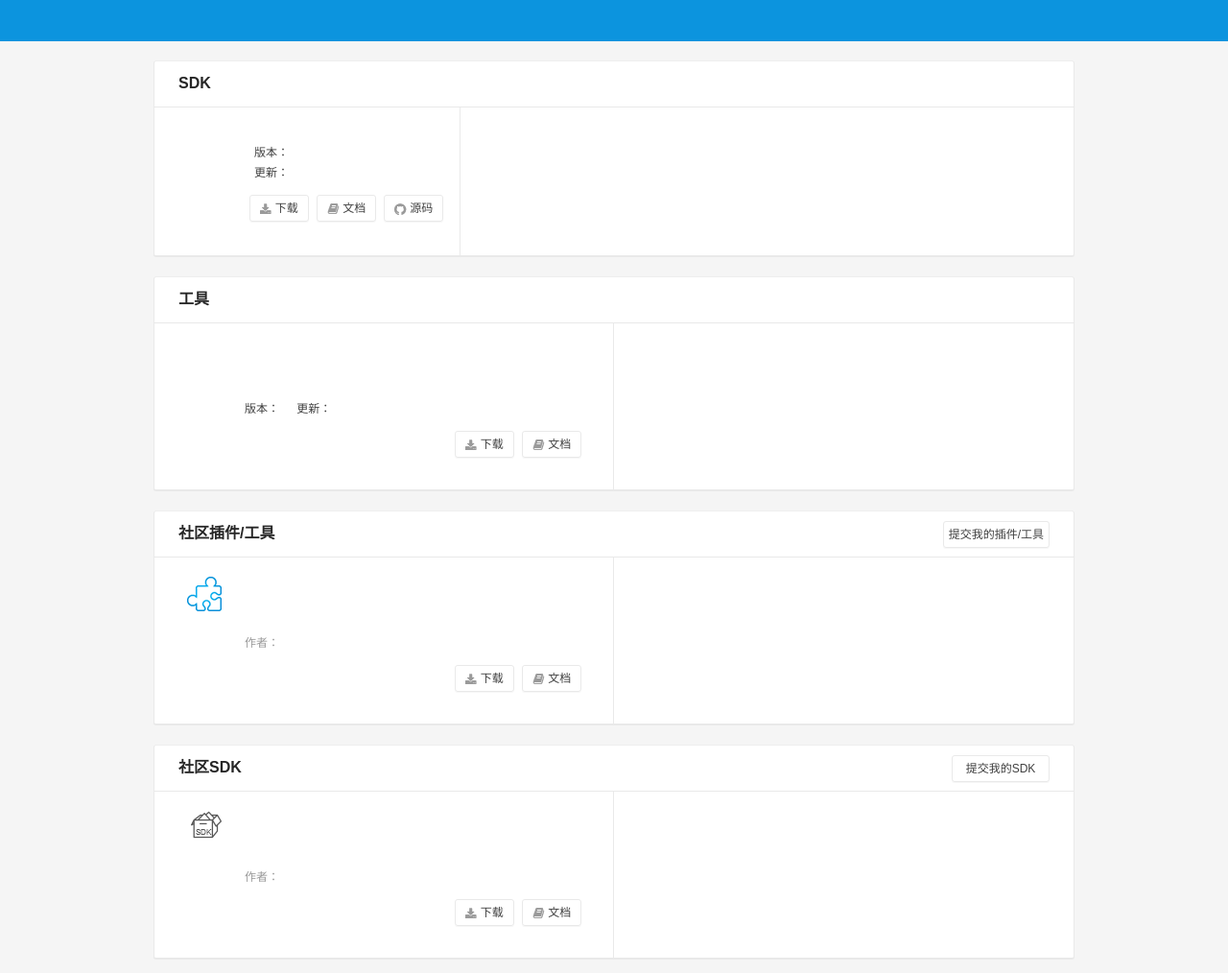
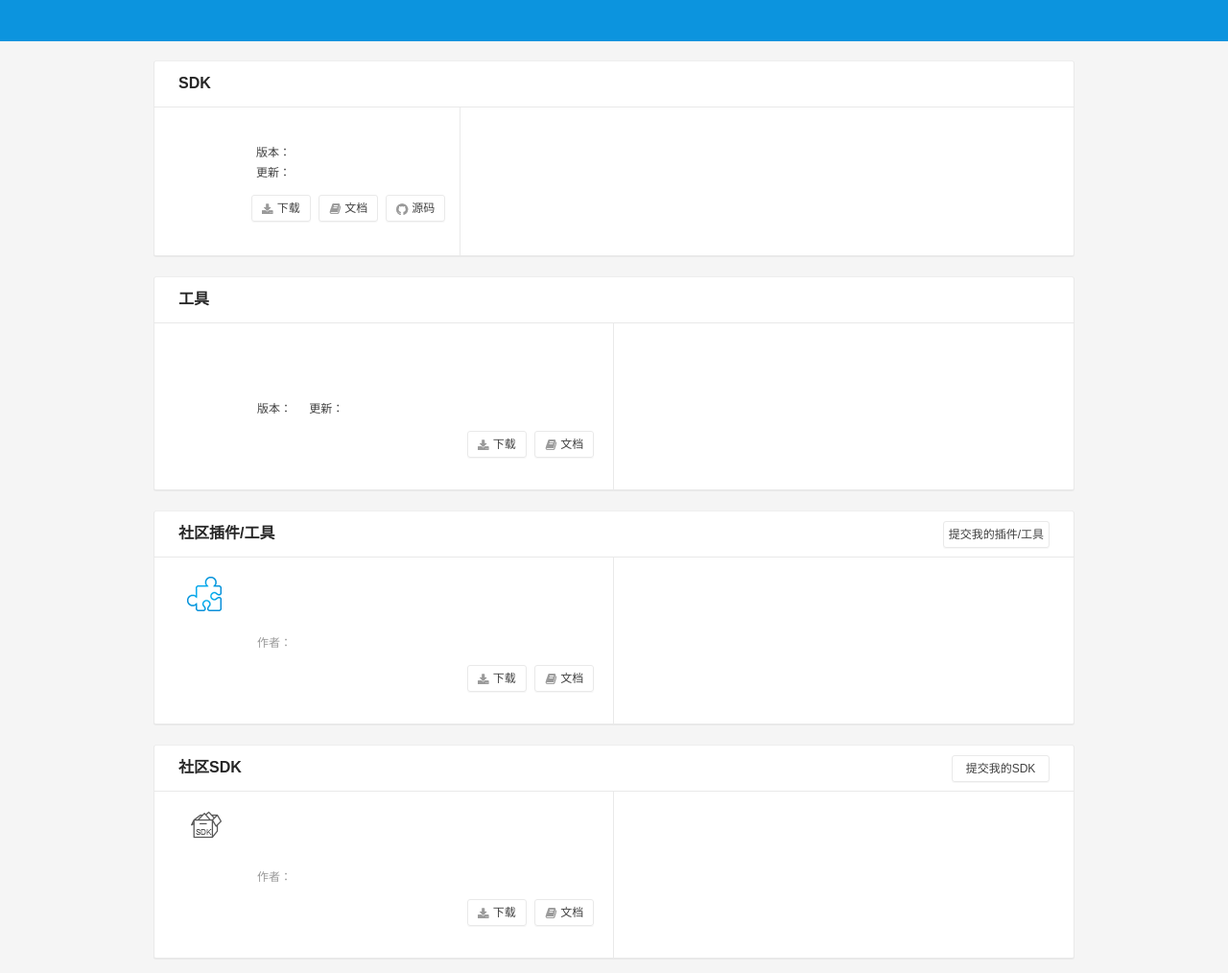
Before and after one commit to qiniu/developer.qiniu.com, a Jekyll site: the page built from download/index.markdown, in a window 1280 px wide. Shown: the whole page at 96% size. Built offline with Jekyll 4.4.1, drawn with Linux system fonts in a browser that asks for light colours; nearby versions of some CDN libraries; library files that are not in the unit come from our copies.

```diff
--- a/static/css/less/_header.less
+++ b/static/css/less/_header.less
@@ -3,6 +3,7 @@
 	height: 43px;
 	line-height: 43px;
 	background-color: rgb(12,148,222);
+	min-width: 960px;
 	a {
 		font-size: 12px;
 	}
--- a/static/css/less/_page-resource.less
+++ b/static/css/less/_page-download.less
@@ -51,7 +51,7 @@
                         margin-top: -1px;
                         padding:25px 20px 20px 20px;
                     }
-                    .logo,.content {
+                    .logo{
                         float: left;
                     }
                     .logo {
@@ -63,6 +63,7 @@
                         }
                     }
                     .content {
+                        float: right;
                         div {
                             color:@64;
                         }
@@ -122,7 +123,7 @@
                     padding:25px 15px 20px 20px;
                 }
                 .content {
-                    margin-left: 10px;
+                    //margin-left: 10px;
                 }
             }
         }
--- a/static/css/less/main.less
+++ b/static/css/less/main.less
@@ -32,7 +32,7 @@
 
 ----------*/
 @import "_page-index.less";
-@import "_page-resource.less";
+@import "_page-download.less";
 @import "_page-api.less";
 @import "_page-api-index.less";
 @import "_page-changelog.less";
@@ -44,5 +44,5 @@
 
 ----------*/
 @import "_highlight.less";
-@import "_dropdonws.less";
+@import "_dropdowns.less";
 @import "_modals.less";
--- a/static/css/main.css
+++ b/static/css/main.css
@@ -715,6 +715,7 @@
   height: 43px;
   line-height: 43px;
   background-color: #0c94de;
+  min-width: 960px;
 }
 header a {
   font-size: 12px;
@@ -1523,8 +1524,7 @@
   margin-top: -1px;
   padding: 25px 20px 20px 20px;
 }
-.container.resource .cell .cell-body .resource-card .logo,
-.container.resource .cell .cell-body .resource-card .content {
+.container.resource .cell .cell-body .resource-card .logo {
   float: left;
 }
 .container.resource .cell .cell-body .resource-card .logo {
@@ -1534,6 +1534,9 @@
 .container.resource .cell .cell-body .resource-card .logo span {
   vertical-align: top;
   margin-top: -5px;
+}
+.container.resource .cell .cell-body .resource-card .content {
+  float: right;
 }
 .container.resource .cell .cell-body .resource-card .content div {
   color: #404040;
@@ -1593,9 +1596,6 @@
   height: 109px;
   padding: 25px 15px 20px 20px;
 }
-.container.resource .small.cell .cell-body .resource-card .content {
-  margin-left: 10px;
-}
 .container.resource .large.cell .cell-body .resource-card {
   width: 480px;
 }
```
Also changed, not shown: static/css/less/_dropdowns.less (renamed from static/css/less/_dropdonws.less).
